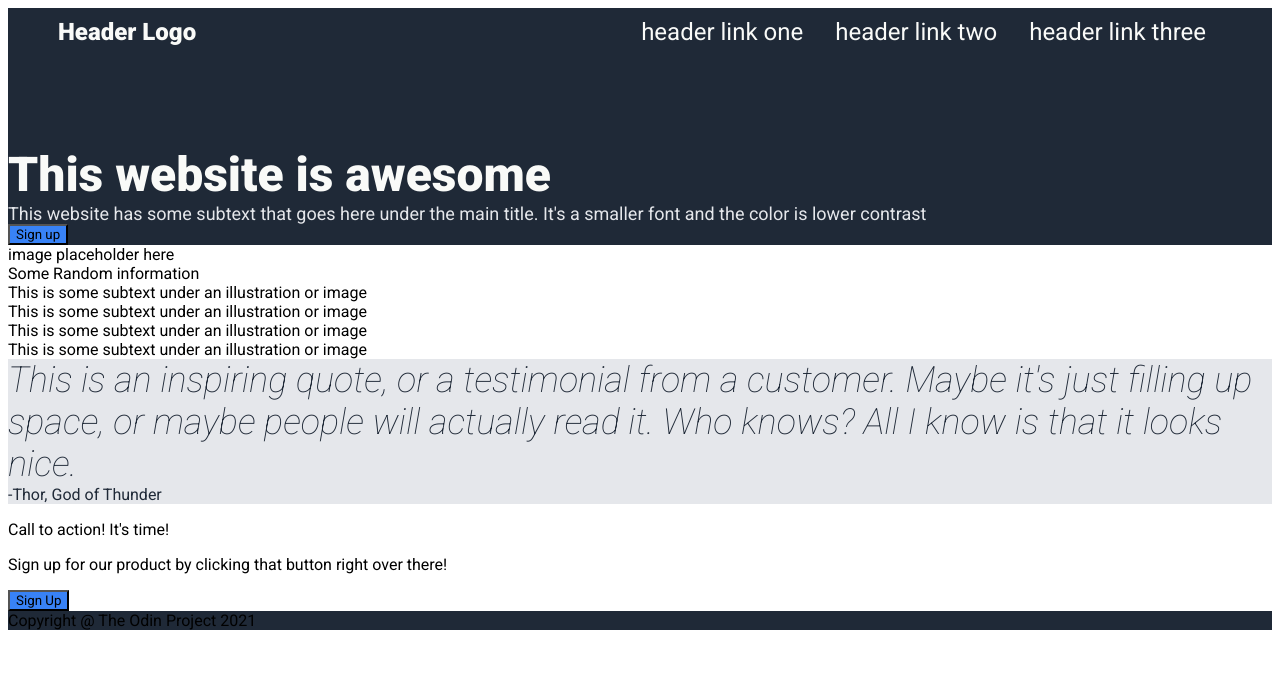
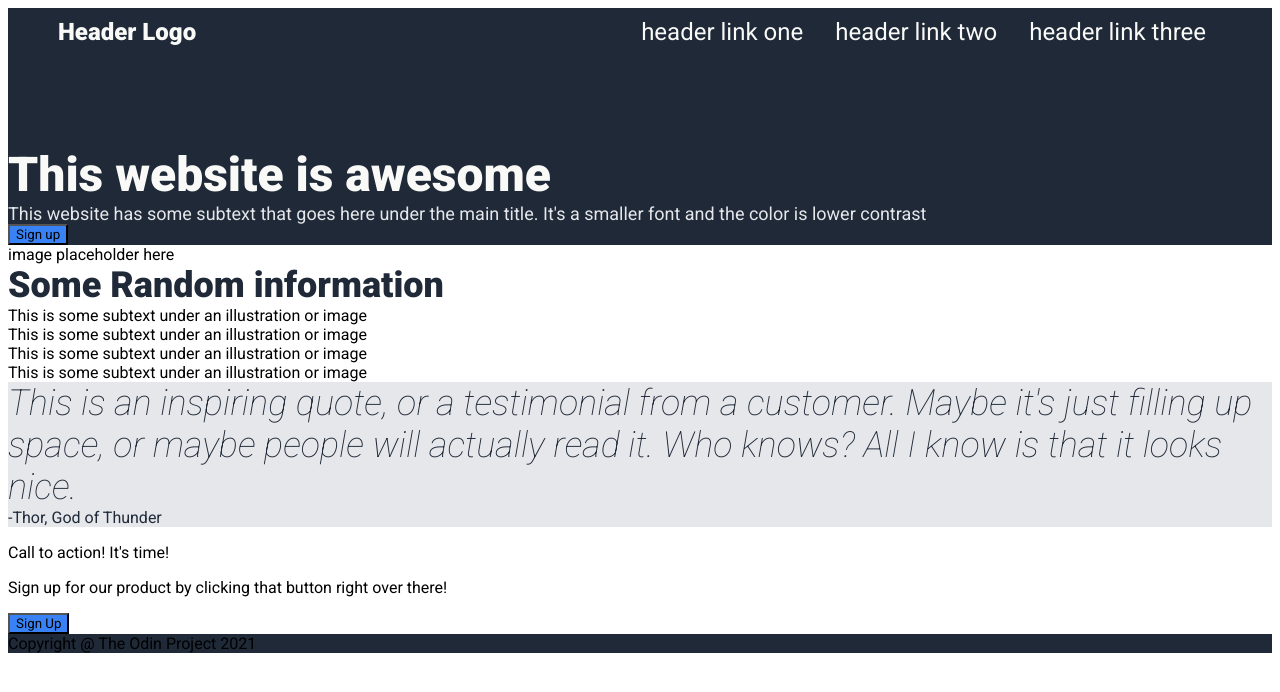
Before and after one commit to Msambere/odin-landing-page, a plain HTML site: page index.html in a window 1280 px wide. Drawn offline with Linux system fonts and the light colour scheme.

Commit message:
Fix typo for class=title
The class had a capital "T" inside of "t" so the style wasn't being
applied.

```diff
--- a/index.html
+++ b/index.html
@@ -28,7 +28,7 @@
                 <div class="image"> image placeholder here</div>
             </div>
             <div class="container two">
-                <div class="Title">Some Random information</div>
+                <div class="title">Some Random information</div>
                 <div class="information">
                     <div class="info">
                       <div class="blue-box"></div>
```
